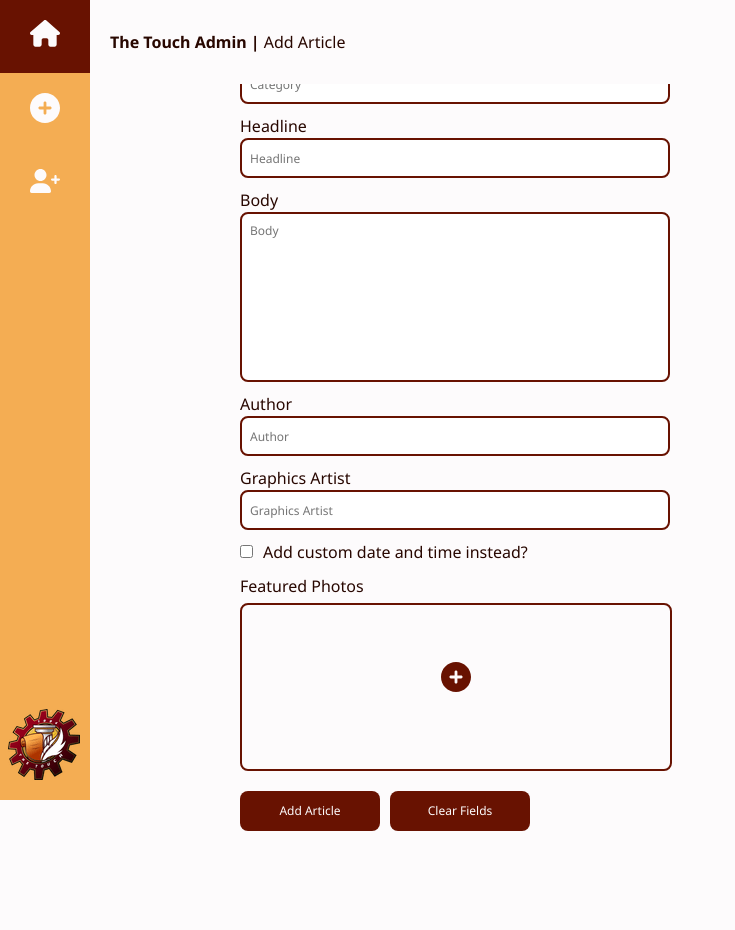
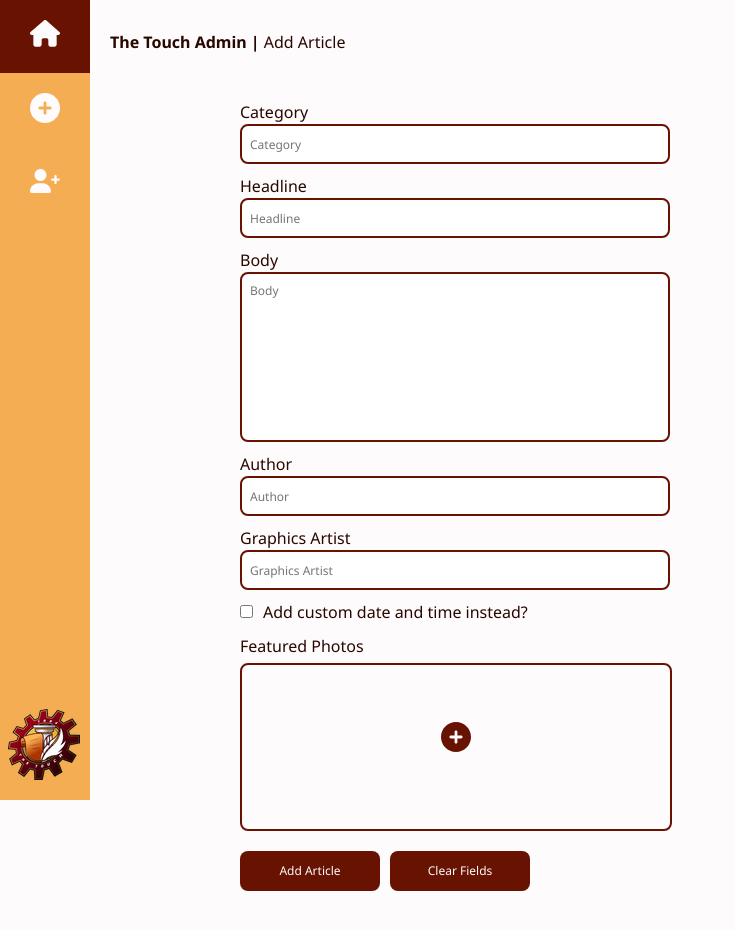
Before and after one commit to chrisg25/thetouch-v2, a React (Vite) app in the folder admin-client/: page / in a window 1280 px wide. Shown: the whole page, without its empty margins (0-735 px from the left). Before the commit the page ends 871 px from the top, so only its background shows below. Built offline with nearby package versions, Linux system fonts and the light colour scheme.

Commit message:
added bottom padding

```diff
--- a/admin-client/src/styles/pages/_add-articles.scss
+++ b/admin-client/src/styles/pages/_add-articles.scss
@@ -1,7 +1,7 @@
 .add-articles {
   padding-left: 110px;
   margin-left: 130px;
-  margin-top: 40px;
+  padding-top: 90px;
   padding-bottom: 40px;
   textarea {
     height: 170px;
```
